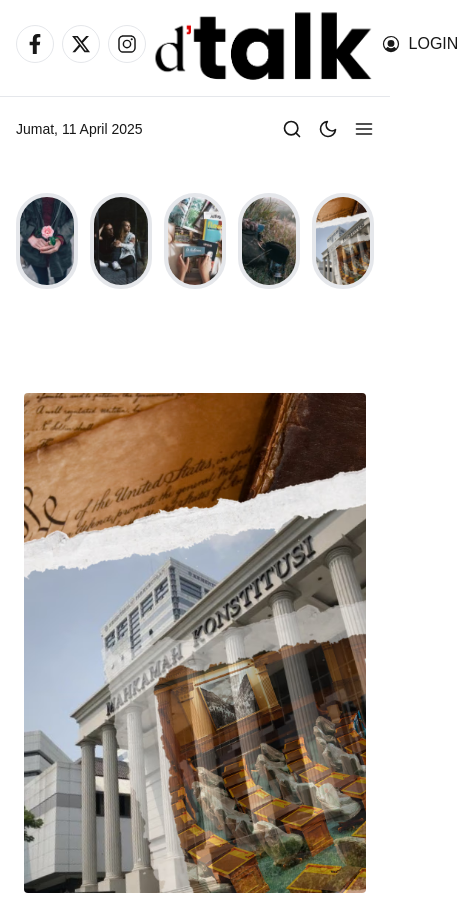
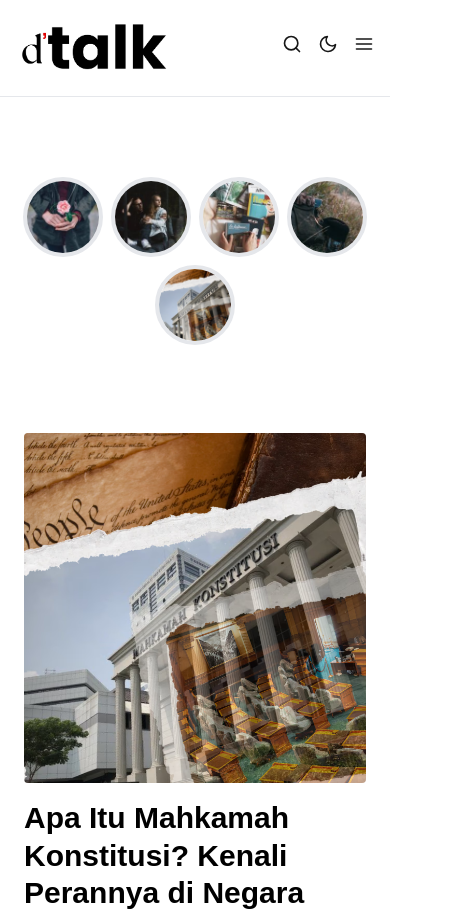
Before and after one commit to vikri546/dtalk-aconymous, a Next.js app: page / in a window 390 px wide. Shown: the top 911 px of the page, 459 px wide, since content can reach past the window. Built offline with nearby package versions, Linux system fonts and the light colour scheme.

Commit message:
dtalk website

```diff
--- a/app/components/CircleImage.tsx
+++ b/app/components/CircleImage.tsx
@@ -10,22 +10,22 @@ import Circle5 from "../images/circle/fifth.png";
 
 export default function FirstSection() {
   return (
-    <div className="w-full py-24">
-      <div className="max-w-6xl mx-auto px-4 sm:px-6 lg:px-8">
-        <div className="flex justify-center items-center space-x-3 ">
-          <Link href="/" className="relative w-24 h-24 rounded-full overflow-hidden border-4 border-black-200 dark:border-black-800">
+    <div className="w-full py-20">
+      <div className="max-w-6xl mx-auto px-4">
+        <div className="flex flex-wrap justify-center items-center gap-2">
+          <Link href="/" className="relative w-20 h-20 rounded-full overflow-hidden border-4 border-black-200 dark:border-black-800">
             <Image src={Circle1} alt="Circle 1" fill className="object-cover bg-cover bg-center rounded transition duration-300 ease-in-out hover:opacity-75" />
           </Link>
-          <Link href="/" className="relative w-24 h-24 rounded-full overflow-hidden border-4 border-black-200 dark:border-black-800">
+          <Link href="/" className="relative w-20 h-20 rounded-full overflow-hidden border-4 border-black-200 dark:border-black-800">
             <Image src={Circle2} alt="Circle 2" fill className="object-cover bg-cover bg-center rounded transition duration-300 ease-in-out hover:opacity-75" />
           </Link>
-          <Link href="/" className="relative w-24 h-24 rounded-full overflow-hidden border-4 border-black-200 dark:border-black-800">
+          <Link href="/" className="relative w-20 h-20 rounded-full overflow-hidden border-4 border-black-200 dark:border-black-800">
             <Image src={Circle3} alt="Circle 3" fill className="object-cover bg-cover bg-center rounded transition duration-300 ease-in-out hover:opacity-75" />
           </Link>
-          <Link href="/" className="relative w-24 h-24 rounded-full overflow-hidden border-4 border-black-200 dark:border-black-800">
+          <Link href="/" className="relative w-20 h-20 rounded-full overflow-hidden border-4 border-black-200 dark:border-black-800">
             <Image src={Circle4} alt="Circle 4" fill className="object-cover bg-cover bg-center rounded transition duration-300 ease-in-out hover:opacity-75" />
           </Link>
-          <Link href="/" className="relative w-24 h-24 rounded-full overflow-hidden border-4 border-black-200 dark:border-black-800">
+          <Link href="/" className="relative w-20 h-20 rounded-full overflow-hidden border-4 border-black-200 dark:border-black-800">
             <Image src={Circle5} alt="Circle 5" fill className="object-cover bg-cover bg-center rounded transition duration-300 ease-in-out hover:opacity-75" />
           </Link>
         </div>
--- a/app/components/MahkamahKonstitusi.tsx
+++ b/app/components/MahkamahKonstitusi.tsx
@@ -53,7 +53,7 @@ export default function MahkamahKonstitusi() {
           <div className="md:w-2/3 mb-6 md:mb-0 md:pr-6 px-2">
             <div className="relative bottom-0 left-0 right-0">
               <Link href="#">
-                <div className="relative w-full h-[500px]">
+                <div className="relative w-full h-[350px] sm:h-[400px] lg:h-[500px]">
                   <Image
                     src={Mahkamah}
                     alt="Mahkamah Konstitusi"
@@ -61,7 +61,7 @@ export default function MahkamahKonstitusi() {
                     className="object-cover bg-cover bg-center rounded scale-200 transition duration-300 ease-in-out hover:opacity-75"
                   />
                 </div>
-                <h1 className="text-5xl font-black leading-tight max-w-full break-words mt-4 text-black hover:text-yellow-300 transition duration-300">
+                <h1 className="text-3xl sm:text-4xl lg:text-5xl font-black leading-tight max-w-full break-words mt-4 text-black hover:text-yellow-300 transition duration-300">
                   Apa Itu Mahkamah Konstitusi? Kenali Perannya di Negara Kita!
                 </h1>
               </Link>
--- a/app/components/MobilePhones.tsx
+++ b/app/components/MobilePhones.tsx
@@ -87,6 +87,7 @@ export default function MobilePhones() {
         ))}
       </div>
 
+      <div className="hidden md:block">
         <Link href="/" className="flex justify-center mt-20">
           <Image
             src={Iklan}
@@ -97,5 +98,6 @@ export default function MobilePhones() {
           />
         </Link>
       </div>
+    </div>
   );
 }
--- a/app/components/Navbar.tsx
+++ b/app/components/Navbar.tsx
@@ -1,5 +1,6 @@
 "use client";
 
+import { useState } from "react";
 import Link from "next/link";
 import Image from "next/image";
 import LogoLight from "../images/dtalk-light-theme-logo-retina.png";
@@ -7,13 +8,30 @@ import { FaFacebookF } from "react-icons/fa";
 import { FaXTwitter } from "react-icons/fa6";
 import { IoLogoInstagram } from "react-icons/io5";
 import { PiUserCircleFill } from "react-icons/pi";
+import { FiSearch, FiMoon, FiSun, FiMenu } from "react-icons/fi";
 
 export default function Navbar() {
+  const [isDarkMode, setIsDarkMode] = useState(false);
+  const [showSearch, setShowSearch] = useState(false);
+  const [showMobileMenu, setShowMobileMenu] = useState(false);
+
+  const toggleDarkMode = () => {
+    setIsDarkMode(!isDarkMode);
+  };
+
+  const toggleSearch = () => {
+    setShowSearch(!showSearch);
+  };
+
+  const toggleMobileMenu = () => {
+    setShowMobileMenu(!showMobileMenu);
+  };
+
   return (
     <nav className="w-full border-b border-black-200 dark:border-black-800">
       <div className="max-w-6xl mx-auto px-4 sm:px-6 lg:px-8 mb-8">
         <div className="flex justify-between h-16 items-center">
-          <div className="flex space-x-2 pt-6">
+          <div className="hidden sm:flex space-x-2 pt-6">
             <Link
               href="https://facebook.com"
               className="text-black-600 hover:text-yellow-200 dark:text-black-400 dark:hover:text-yellow transition-colors duration-300 p-2 border rounded-full flex items-center justify-center"
@@ -36,11 +54,32 @@ export default function Navbar() {
 
           <div className="flex-shrink-0 pt-8">
             <Link href="/" className="flex items-center justify-center">
-              <Image src={LogoLight} alt="Logo" className="h-24 w-auto" />
+              <Image src={LogoLight} alt="Logo" className="h-16 w-auto lg:h-24" />
             </Link>
           </div>
 
-          <div>
+          <div className="flex items-center">
+            <div className="flex space-x-4 sm:hidden pt-6">
+              <button
+                onClick={toggleSearch}
+                className="text-black-600 hover:text-yellow-200 dark:text-black-400 dark:hover:text-yellow transition-colors duration-300"
+              >
+                <FiSearch size={20} />
+              </button>
+              <button
+                onClick={toggleDarkMode}
+                className="text-black-600 hover:text-yellow-200 dark:text-black-400 dark:hover:text-yellow transition-colors duration-300"
+              >
+                {isDarkMode ? <FiSun size={20} /> : <FiMoon size={20} />}
+              </button>
+              <button
+                className="text-black-600 hover:text-yellow-200 dark:text-black-400 dark:hover:text-yellow transition-colors duration-300"
+              >
+                <FiMenu size={20} />
+              </button>
+            </div>
+
+            <div className="hidden sm:block">
               <Link
                 href="/login"
                 className="inline-flex items-center pt-8 py-2 border border-transparent text-Aco font-medium rounded-md text-black-600 hover:text-yellow-200 transition-colors duration-300"
@@ -51,6 +90,7 @@ export default function Navbar() {
             </div>
           </div>
         </div>
+      </div>
     </nav>
   );
 }
--- a/app/components/ScienceInnovation.tsx
+++ b/app/components/ScienceInnovation.tsx
@@ -94,7 +94,7 @@ export default function ScienceInnovation() {
                     {article.category}
                   </div>
                   <Link href={article.link}>
-                    <h3 className="text-xl text-black hover:text-yellow-300 transition-colors duration-300 ease-in-out hover:opacity-75 font-bold mb-3 line-clamp-2">
+                    <h3 className="text-base sm:text-lg lg:text-xl text-black hover:text-yellow-300 transition-colors duration-300 ease-in-out hover:opacity-75 font-bold mb-3 line-clamp-2">
                       {article.title}
                     </h3>
                   </Link>
@@ -126,7 +126,7 @@ export default function ScienceInnovation() {
                   </div>
                 </div>
                 <Link href={article.link} className="flex-shrink-0">
-                  <div className="w-32 h-32 relative rounded-md overflow-hidden">
+                  <div className="w-24 h-24 md:w-28 md:h-28 lg:w-32 lg:h-32 relative rounded-md overflow-hidden">
                     <Image
                       src={article.image}
                       alt={article.title}
@@ -140,7 +140,7 @@ export default function ScienceInnovation() {
           </div>
         </div>
 
-        <div className="md:w-2/5 flex-shrink-0">
+        <div className="md:w-4/12 flex-shrink-0">
           <div className="rounded-2xl border-2 border-yellow-500 overflow-hidden">
             <div className="p-6">
               <h2 className="text-xl font-bold">
--- a/app/components/SecondNavbar.tsx
+++ b/app/components/SecondNavbar.tsx
@@ -13,7 +13,7 @@ export default function SecondNavbar() {
   };
 
   return (
-    <nav className="absolute w-full z-40">
+    <nav className="absolute w-full z-40 hidden md:block">
       <div className="max-w-6xl mx-auto px-4 sm:px-6 lg:px-8">
         <div className="flex justify-between h-16 items-center">
           <div className="text-sm text-black-600 dark:text-black-400">
@@ -25,7 +25,7 @@ export default function SecondNavbar() {
             })}
           </div>
 
-          <div className="hidden md:flex space-x-10">
+          <div className="flex space-x-10">
             <Link
               href="/kategori1"
               className="text-black-600 hover:text-yellow-200 dark:text-black-400 dark:hover:text-yellow transition-colors duration-300"
--- a/app/components/TrendingNow.tsx
+++ b/app/components/TrendingNow.tsx
@@ -46,20 +46,20 @@ export default function TrendingNews() {
   ];
 
   return (
-    <div className="max-w-6xl mx-auto p-4">
-      <div className="bg-gradient-to-b from-amber-400 to-black rounded-lg overflow-hidden p-10">
-        <div className="flex items-center justify-center mb-8">
+    <div className="w-full max-w-6xl mx-auto px-4 py-4 sm:px-6">
+      <div className="bg-gradient-to-b from-amber-400 to-black rounded-lg overflow-hidden p-4 sm:p-6 md:p-8 lg:p-10">
+        <div className="flex items-center justify-center mb-4 sm:mb-6 md:mb-8">
           <div className="h-[2px] bg-yellow-400 w-96"></div>
-          <h2 className="text-center text-white text-3xl font-bold mx-4">
+          <h2 className="text-center text-white text-xl sm:text-2xl md:text-3xl font-bold mx-2 sm:mx-4 whitespace-nowrap">
             TRENDING NOW
           </h2>
           <div className="h-[2px] bg-yellow-400 w-96"></div>
         </div>
 
-        <div className="grid grid-cols-1 md:grid-cols-2 gap-12">
-          <div className="md:col-span-1">
+        <div className="flex flex-col md:grid md:grid-cols-2 gap-8 md:gap-12">
+          <div className="w-full">
             <Link href="#" className="block">
-              <div className="relative h-[400px] overflow-hidden rounded-md">
+              <div className="relative h-72 sm:h-80 md:h-80 lg:h-96 overflow-hidden rounded-md">
                 <Image
                   src={TrendingOne}
                   alt="Person splashing in water"
@@ -67,8 +67,8 @@ export default function TrendingNews() {
                   className="object-cover transition duration-300 ease-in-out hover:opacity-75"
                 />
               </div>
-              <div className="mt-4">
-                <h3 className="text-white text-4xl font-bold leading-tight hover:text-yellow-300 transition-colors duration-300">
+              <div className="mt-3 sm:mt-4">
+                <h3 className="text-white text-2xl sm:text-3xl md:text-3xl lg:text-4xl font-bold leading-tight hover:text-yellow-300 transition-colors duration-300">
                   Rise Of The Robots Raises A Big Question: What Will Workers
                   Do?
                 </h3>
@@ -85,11 +85,11 @@ export default function TrendingNews() {
             </div>
           </div>
 
-          <div className="grid grid-cols-2 md:grid-cols-1 lg:grid-cols-2 gap-x-10 gap-y-auto">
+          <div className="grid grid-cols-2 gap-4 sm:gap-6">
             {sideArticles.map((article) => (
               <div key={article.id} className="flex flex-col h-full">
                 <Link href={article.href} className="block">
-                  <div className="relative h-[165px] rounded-md overflow-hidden">
+                  <div className="relative h-36 sm:h-40 md:h-32 lg:h-36 rounded-md overflow-hidden">
                     <Image
                       src={article.imageUrl}
                       alt={article.imageAlt}
@@ -97,13 +97,13 @@ export default function TrendingNews() {
                       className="object-cover transition duration-300 ease-in-out hover:opacity-75"
                     />
                   </div>
-                  <div className="mt-3">
-                    <h3 className="text-white font-bold leading-tight hover:text-yellow-300 transition duration-300">
+                  <div className="mt-2">
+                    <h3 className="text-white text-sm sm:text-base font-bold leading-tight hover:text-yellow-300 transition duration-300">
                       {article.title}
                     </h3>
                   </div>
                 </Link>
-                <div className="text-white/80 text-xs mt-3">
+                <div className="text-white/80 text-xs mt-1">
                   {article.date}
                 </div>
               </div>
```
Lines whose indentation alone changed are shown as unchanged.
